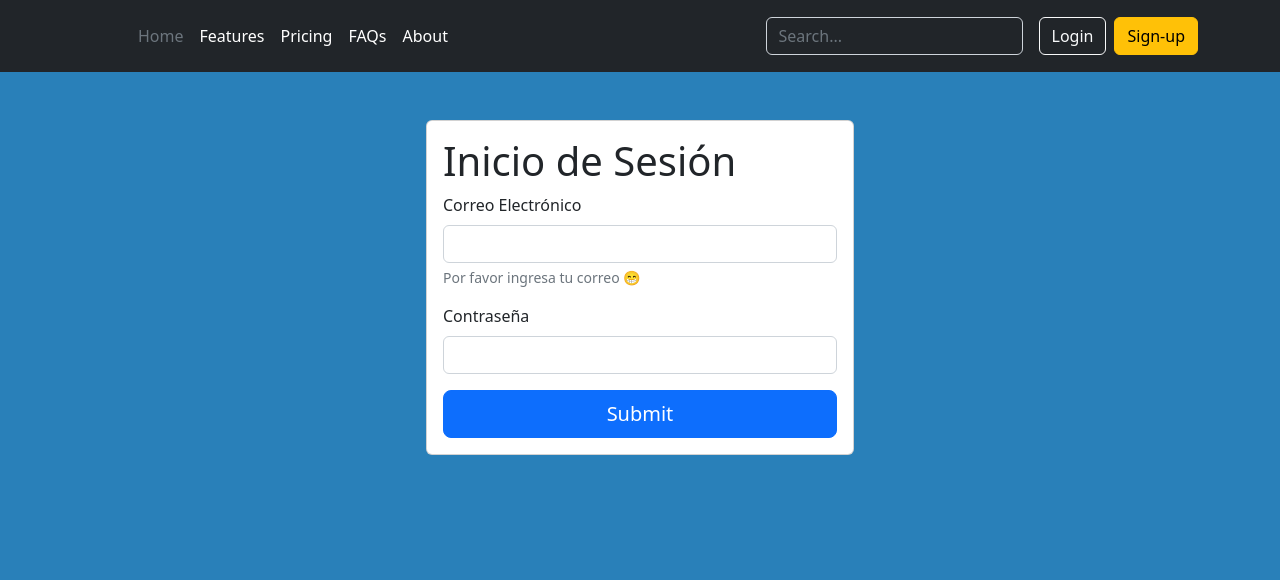
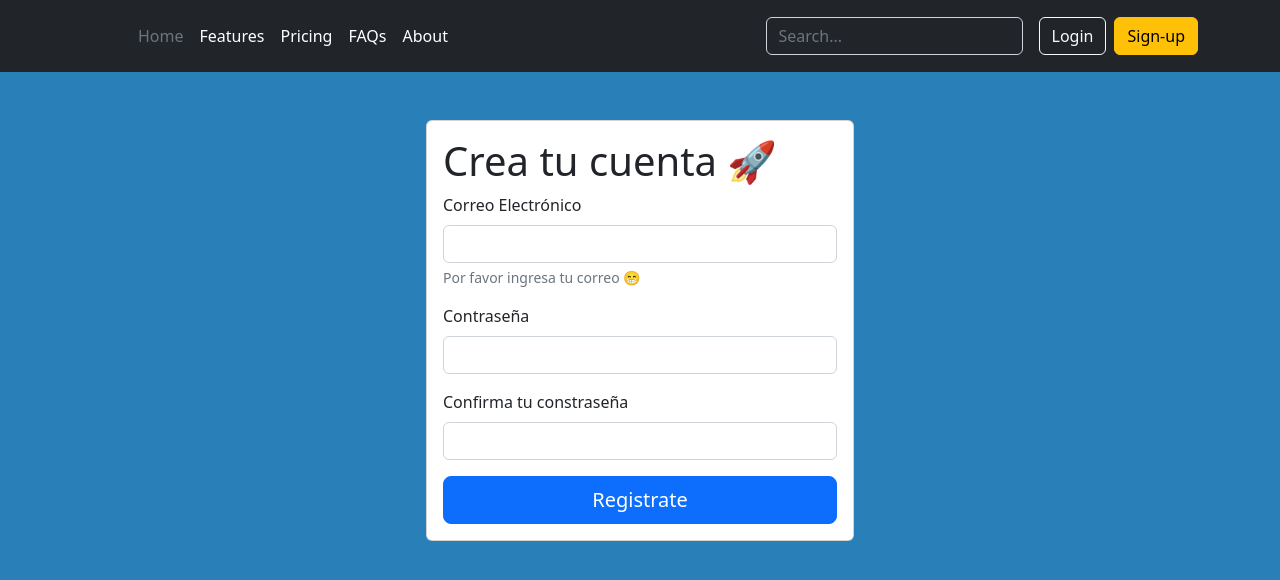
Before and after one commit to pro-talento/todo-list-react, a React (Vite) app: page /register in a window 1280 px wide. Before the commit this address led to /login. Shown: the top 580 px of the page. Built offline with nearby package versions, Linux system fonts and the light colour scheme.

Commit message:
Registro de usuario

```diff
--- a/src/App.jsx
+++ b/src/App.jsx
@@ -1,19 +1,25 @@
 import { useState, useEffect } from 'react';
-import { Route, Routes, useNavigate } from 'react-router';
+import { Route, Routes, useNavigate, useLocation } from 'react-router';
 
 import Root from './routes/root';
 import Todos from './routes/todos';
 import Login from './routes/login';
+import Register from './routes/register';
 
 function App() {
   let navigate = useNavigate()
+  let location = useLocation()
   const [token, setToken] = useState(localStorage.getItem('token'));
 
+  console.log(location)
+
   useEffect(() => {
-    if (token) {
-      navigate('todos')
-    } else {
-      navigate('login')
+    if (location.pathname !== '/register') {
+      if (token) {
+        navigate('todos')
+      } else {
+        navigate('login')
+      }
     }
   }, [token])
 
@@ -32,6 +38,7 @@ function App() {
       <Route path="/" element={<Root onLogout={onLogoutHandler} token={token} />}>
         <Route path="todos" element={<Todos token={token} />} />
         <Route path="login" element={<Login onLogin={onLoginHandler} />} />
+        <Route path="register" element={<Register onRegister={() => console.log('register')} />} />
       </Route>
     </Routes>
   )
--- a/src/components/AuthForm.jsx
+++ b/src/components/AuthForm.jsx
@@ -8,8 +8,10 @@ function AuthForm(props) {
   const [error, setError] = useState(null);
   const [loading, setLoading] = useState(false);
 
-  const handleFormSubmit = (event) => {
-    event.preventDefault();
+  const [signup, setSignup] = useState(props.isSignUp);
+  const [confirmPassword, setConfirmPassword] = useState('');
+
+  const handleLogin = () => {
     if (!email) {
       return setError({ message: 'Ingresa tu email 📧'});
     }
@@ -30,12 +32,50 @@ function AuthForm(props) {
     }, { email, password })
   }
 
+  const handleSignUp = () => {
+    if (!email) {
+      return setError({ message: 'Ingresa tu email 📧'});
+    }
+    if (!password) {
+      return setError({ message: 'Ingresa tu password 🗝️'});
+    }
+    if (!confirmPassword) {
+      return setError({ message: 'Por favor confirma tu password 🗝️'});
+    }
+    if (confirmPassword !== password) {
+      return setError({ message: 'Las contraseñas no coinciden 🗝️!==🔑'});
+    }
+    // setLoading(true);
+    // api.createUser(({ data: user, error }) => {
+    //   setTimeout(() => {
+    //     if (error) {
+    //       setError({ message: 'Inicio de sesión incorrecto 🚨'});
+    //     } else {
+    //       localStorage.setItem('token', user.id);
+    //       props.onSubmit(user.id);
+    //     }
+    //     setLoading(false);
+    //   }, 3000)
+    // }, { email, password })
+  }
+
+  const handleFormSubmit = (event) => {
+    event.preventDefault();
+    if (signup) {
+      handleSignUp()
+    } else {
+      handleLogin()
+    }
+  }
+
+  const textButton = signup ? 'Registrate' : 'Inicia Sesión';
+
   return (
     <div className="container-fluid mt-5">
       <div className="container login">
         <section className="card mb-5">
           <div className="card-body">
-            <h1>Inicio de Sesión</h1>
+            <h1>{signup ? 'Crea tu cuenta 🚀' : 'Inicio de Sesión'}</h1>
             <form onSubmit={handleFormSubmit}>
               <div className="mb-3">
                 <label htmlFor="exampleInputEmail1" className="form-label">Correo Electrónico</label>
@@ -51,26 +91,39 @@ function AuthForm(props) {
                 <div id="emailHelp" className="form-text">Por favor ingresa tu correo 😁</div>
               </div>
               <div className="mb-3">
-                <label htmlFor="exampleInputPassword1" className="form-label">Contraseña</label>
+                <label htmlFor="password" className="form-label">Contraseña</label>
                 <input
                   name="password"
                   type="password"
                   className="form-control"
-                  id="exampleInputPassword1"
+                  id="password"
                   value={password}
                   onChange={(e) => setPassword(e.target.value)}
                 />
               </div>
+              {signup && (
+                <div className="mb-3">
+                  <label htmlFor="password-confirm" className="form-label">Confirma tu constraseña</label>
+                  <input
+                    name="password-confirm"
+                    type="password"
+                    className="form-control"
+                    id="password-confirm"
+                    value={confirmPassword}
+                    onChange={(e) => setConfirmPassword(e.target.value)}
+                  />
+                </div>
+              )}
               {/* <div className="mb-3 form-check">
                 <input type="checkbox" className="form-check-input" id="exampleCheck1" />
                 <label className="form-check-label" htmlFor="exampleCheck1">Mantener sesión iniciada</label>
               </div> */}
-              {error && <div class="alert alert-danger" role="alert">{error.message}</div>}
+              {error && <div className="alert alert-danger" role="alert">{error.message}</div>}
               <button
                 type="submit"
                 className="btn btn-primary btn-lg w-100"
                 disabled={loading}
-              >{loading ? '⏱️' : 'Submit'}</button>
+              >{loading ? '⏱️' : textButton}</button>
             </form>
           </div>
         </section>
--- /dev/null
+++ b/src/routes/register.jsx
@@ -0,0 +1,12 @@
+import AuthForm from '../components/AuthForm';
+
+function register(props) {
+  return (
+    <AuthForm
+      onSubmit={(token) => props.onRegister(token)}
+      isSignUp
+    />
+  )
+}
+
+export default register;
```
